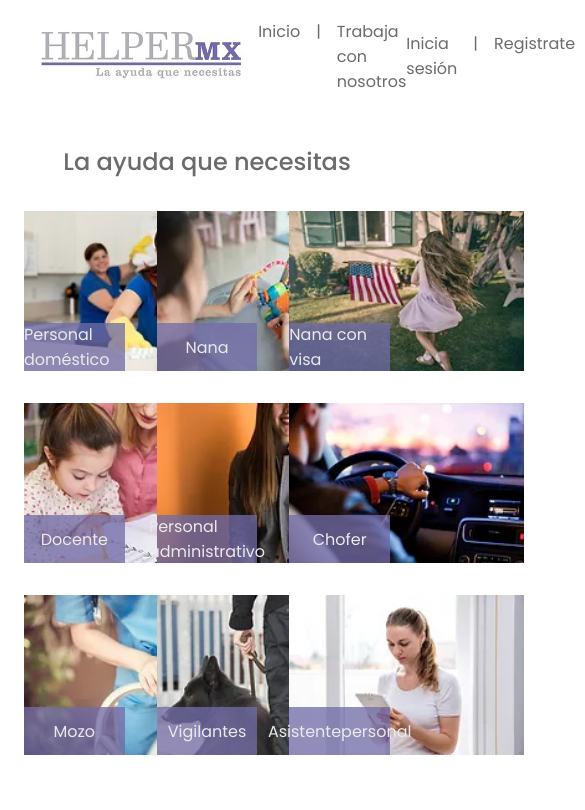
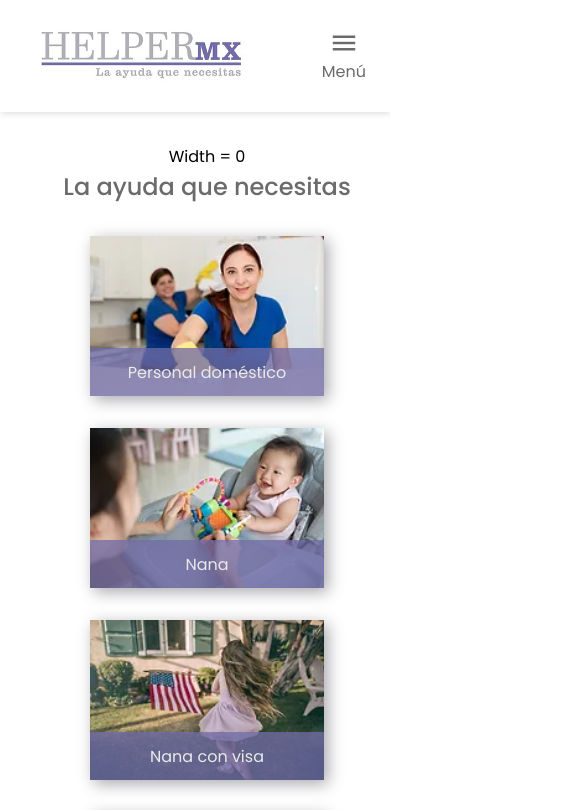
Before and after one commit to albertorodzba/HelperSystemFrontend, an Angular app: page / in a window 390 px wide. Shown: the top 810 px of the page, 585 px wide, since content can reach past the window. Built offline with nearby package versions, Linux system fonts and the light colour scheme.

Commit message:
[FEAT]: home page added

```diff
--- a/src/app/app.module.ts
+++ b/src/app/app.module.ts
@@ -4,11 +4,13 @@ import { BrowserModule } from '@angular/platform-browser';
 import { AppRoutingModule } from './app-routing.module';
 import { AppComponent } from './app.component';
 import { NavbarComponent } from './shared/layout/navbar/navbar.component';
+import { AddUserComponent } from './modules/usercrud/pages/add-user/add-user.component';
 
 @NgModule({
   declarations: [
     AppComponent,
-    NavbarComponent
+    NavbarComponent,
+    AddUserComponent
   ],
   imports: [
     BrowserModule,
--- a/src/app/modules/home/home.component.css
+++ b/src/app/modules/home/home.component.css
@@ -1,4 +1,4 @@
-.main-container{
+.main-container {
     align-items: center;
     display: flex;
     flex-direction: column;
@@ -6,7 +6,7 @@
     padding-top: 2rem;
 }
 
-.title{
+.title {
     color: var(--black-text);
     font-size: 24px;
     font-weight: 500;
@@ -15,28 +15,31 @@
 }
 
 
-.jobs-pictures{
+.jobs-pictures {
     display: grid;
     grid-template-columns: repeat(3, 1fr);
     column-gap: 2em;
     row-gap: 2em;
 }
-.jobs-pictures > *{
+
+.jobs-pictures>* {
     min-width: 0;
     min-height: 0;
 }
 
-.jobs-pictures > .job-card > .card-img{
+.jobs-pictures>.job-card>.card-img {
     height: 100%;
 
 }
-.job-card{
+
+.job-card {
+    box-shadow: 4px 4px 15px var(--box-shadow);
     height: 10rem;
     position: relative;
     transition: all .3s ease-in-out;
 }
 
-.job-card > .card-text{
+.job-card>.card-text {
     align-items: center;
     color: var(--white-text);
     background-color: var(--card-color);
@@ -44,12 +47,60 @@
     display: flex;
     height: 3rem;
     justify-content: center;
-    left:0;
+    left: 0;
     right: 0;
     position: absolute;
 
 }
 
 .job-card:hover {
-  transform: scale(1.01);
+    transform: scale(1.05);
 }
+
+/*additional info*/
+.contact-info {
+    align-items: center;
+    color: var(--black-text);
+    display: flex;
+    flex-direction: column;
+    margin-top: 4em;
+    margin-bottom: 1.5em;
+}
+
+
+.contact-info>a>img {
+    cursor: pointer;
+    height: 9rem;
+    transition: transform 0.3s ease-in;
+}
+
+.contact-info>a>img:hover{
+    transform: scale(1.05);
+}
+
+.contact-info > h3{
+    margin-bottom: 0.5em;
+}
+
+.contact-info>p:last-child {
+    font-size: 10px;
+}
+
+.contact-info>p:nth-last-child(2) {
+    font-size: 30px;
+    font-weight: 300;
+}
+
+/*Responsive code*/
+
+@media (max-width: 860px) {
+    .jobs-pictures {
+        grid-template-columns: repeat(2, 1fr);
+    }
+}
+
+@media (max-width: 620px) {
+    .jobs-pictures {
+        grid-template-columns: 1fr;
+    }
+}
--- a/src/app/modules/home/home.component.html
+++ b/src/app/modules/home/home.component.html
@@ -1,4 +1,5 @@
 <div class="main-container">
+    <p>Width = {{screenwidth}}</p>
 
     <h3 class="title">La ayuda que necesitas</h3>
 
@@ -42,4 +43,11 @@
         </div>
     </div>
 
+    <div class="contact-info">
+       <a href="https://www.facebook.com/profile.php?id=100063455624161&_rdc=1&_rdr"> <img src="https://img.icons8.com/fluency/240/facebook.png" alt="facebook"/></a>
+        <h3>Servicio en todo México</h3>
+        <p>Llamanos 56 20 26 30 52</p>
+
+        <p>Río Balsas 16 Col. Cuauhtémoc, Alcaldía Cuauhtémoc, CP. 06500 CDMX, México</p>
+    </div>
 </div>
--- a/src/app/modules/home/home.component.ts
+++ b/src/app/modules/home/home.component.ts
@@ -1,4 +1,4 @@
-import { Component } from '@angular/core';
+import { Component, HostListener } from '@angular/core';
 
 @Component({
   selector: 'app-home',
@@ -6,5 +6,11 @@ import { Component } from '@angular/core';
   styleUrls: ['./home.component.css']
 })
 export class HomeComponent {
+  screenwidth: number = 0;
+
+  @HostListener('window:resize', ['$event'])
+  onResize(): void{
+    this.screenwidth = window.innerWidth;
+  }
 
 }
--- /dev/null
+++ b/src/app/modules/userCRUD/pages/add-user/add-user.component.html
@@ -0,0 +1 @@
+<p>add-user works!</p>
--- a/src/app/shared/layout/navbar/navbar.component.css
+++ b/src/app/shared/layout/navbar/navbar.component.css
@@ -9,25 +9,111 @@
     padding: 1.5em;
     width: 100%;
 
+    box-shadow: 1px 1px 7px var(--box-shadow-navbar) ;
 }
 
-.logo{
+.logo {
     height: 5rem;
 }
 
-.navbar>.general-options {
+
+.general-options {
 
     display: flex;
     justify-content: space-around;
     list-style-type: none;
 
 }
+.general-options > .option > span{
+    margin-right: 0.5em;
+}
 
-.navbar> .general-options> .option, .user-option {
+hr {
+    display: none;
+}
+
+.general-options>.option,
+.option {
     cursor: pointer;
     margin-right: 1em;
+    transition: transform 0.3s ease-in-out;
 }
 
-.navbar > .general-options > .option:last-child, user-option:last-child{
+.general-options>.option:last-child,
+.option:last-child {
     margin-right: 0em;
 }
+
+.option:hover{
+    transform: scale(1.05);
+}
+
+.menu {
+    display: none;
+}
+
+
+@media (max-width: 910px) {
+    .navbar {
+        justify-content: space-between;
+    }
+
+    .general-options {
+        display: block;
+    }
+
+    .general-options>li:nth-last-child(3) {
+        display: none;
+    }
+
+    .general-options>.option,
+    .option {
+        margin-right: 0em;
+    }
+
+    .general-options {
+        display: flex;
+        flex-direction: column;
+    }
+
+    hr {
+        display: block;
+        margin: 0.5em 0;
+    }
+
+    .menu {
+        cursor: pointer;
+        display: block;
+        text-align: center;
+        transition: transform .3s ease-in-out;
+    }
+
+    .menu:hover {
+        transform: scale(1.05);
+    }
+
+    .menu-icon {
+        font-size: 30px;
+
+    }
+
+    .dropdown {
+        background-color: white;
+        border-radius: 1px;
+        box-shadow: 2px 1px 5px var(--box-shadow-navbar);
+        display: flex;
+        flex-direction: column;
+        padding: 0.8em;
+        position: absolute;
+        right: 1.5em;
+        top: 6em;
+        width: 16rem;
+        z-index: 99;
+        display: none;
+    }
+
+    .dropdown-visible{
+        display: block;
+    }
+
+}
--- a/src/app/shared/layout/navbar/navbar.component.html
+++ b/src/app/shared/layout/navbar/navbar.component.html
@@ -1,15 +1,30 @@
-<div class="navbar">
+<div class="navbar" #navbar>
     <!-- <h2>HELPERMX</h2> -->
     <img src="../../../../assets/images/helperlogoalto1.webp" alt="Problema al cargar la imagen" class="logo">
-    <ul class="general-options">
-        <li class="option">Inicio</li>
+
+
+
+    <ul class="general-options" #generalOptionsFirst>
+        <li class="option"><span class="material-icons-outlined">home</span>Inicio</li>
+        <hr />
         <li class="option">|</li>
-        <li class="option">Trabaja con nosotros</li>
+        <li class="option"><span class="material-icons-outlined">work_outline</span>Trabaja con nosotros</li>
+        <hr/>
     </ul>
 
-    <ul class="general-options">
-        <li class="user-option">Inicia sesión</li>
+    <ul class="general-options" #generalOptionsSecond>
+        <li class="option"><span class="material-icons-outlined">login</span>Inicia sesión</li>
         <li class="option">|</li>
-        <li class="user-option">Registrate</li>
+        <hr />
+        <li class="option"><span class="material-icons-outlined">assignment_ind</span>Registrate</li>
     </ul>
+
+    <div [ngClass]="{'dropdown-visible': isMenuOpen == true}" class="dropdown" #dropdown ></div>
+    <div class="menu" (click)="toggleMenu()">
+        <span class="material-icons-outlined menu-icon">
+            menu
+        </span>
+
+        <p>Menú</p>
+    </div>
 </div>
--- a/src/app/shared/layout/navbar/navbar.component.ts
+++ b/src/app/shared/layout/navbar/navbar.component.ts
@@ -1,10 +1,49 @@
-import { Component } from '@angular/core';
+import { AfterViewInit, Component, ElementRef, Host, HostListener, ViewChild } from '@angular/core';
+import { discardPeriodicTasks } from '@angular/core/testing';
 
 @Component({
   selector: 'app-navbar',
   templateUrl: './navbar.component.html',
   styleUrls: ['./navbar.component.css']
 })
-export class NavbarComponent {
+export class NavbarComponent implements AfterViewInit {
 
+  @ViewChild('dropdown') dropdown!: ElementRef<HTMLDivElement>;
+  @ViewChild('generalOptionsFirst') optionsFirst!: ElementRef;
+  @ViewChild('generalOptionsSecond') optionsSecond!: ElementRef;
+  @ViewChild('navbar') navbar!: ElementRef<HTMLDivElement>;
+
+  screenWidth:number = window.innerWidth;
+  isMenuOpen: boolean = false;
+
+  ngAfterViewInit(): void {
+
+    this.toggleDropdownOptions();
+
+  }
+
+  toggleMenu(): void {
+    this.isMenuOpen = !this.isMenuOpen;
+  }
+
+  @HostListener('window:resize', ['$event'])
+  onresize(): void {
+    this.screenWidth = window.innerWidth;
+    this.toggleDropdownOptions();
+    if (this.screenWidth > 910 && this.isMenuOpen == true) this.toggleMenu();
+  }
+
+  toggleDropdownOptions(): void {
+    if (this.screenWidth <= 910) {
+      this.dropdown.nativeElement.appendChild(this.optionsFirst.nativeElement);
+      this.dropdown.nativeElement.appendChild(this.optionsSecond.nativeElement);
+    }
+    else{
+      this.dropdown.nativeElement.removeChild(this.optionsFirst.nativeElement);
+      this.dropdown.nativeElement.removeChild(this.optionsSecond.nativeElement)
+
+      this.navbar.nativeElement.appendChild(this.optionsFirst.nativeElement)
+      this.navbar.nativeElement.appendChild(this.optionsSecond.nativeElement);
+    }
+  }
 }
--- a/src/index.html
+++ b/src/index.html
@@ -2,10 +2,15 @@
 <html lang="en">
 <head>
   <meta charset="utf-8">
-  <title>HelperSystemFrontend</title>
+  <title>HelperMx</title>
   <base href="/">
   <meta name="viewport" content="width=device-width, initial-scale=1">
-  <link rel="icon" type="image/x-icon" href="favicon.ico">
+  <link rel="icon" type="image/x-icon" href="./assets/icons/favicon.jpg">
+
+  <!--GOOGLE ICONS-->
+  <!-- <link rel="stylesheet" href="https://fonts.googleapis.com/css2?family=Material+Symbols+Outlined:opsz,wght,FILL,GRAD@20..48,100..700,0..1,-50..200" /> -->
+  <link href="https://fonts.googleapis.com/icon?family=Material+Icons+Outlined"
+      rel="stylesheet">
 </head>
 <body>
   <app-root></app-root>
--- a/src/styles.css
+++ b/src/styles.css
@@ -7,11 +7,26 @@
     --white-text: #eaeaea;
     --black-text: #6b6b6b;
     --padding-left-right: 1.5em;
+    --box-shadow-navbar: rgb(217, 217, 217);
+    --box-shadow: #a8a8ad;
+    --screen-small: 620px;
+    --screen-medium: 860px;
 }
 
 *{
     margin: 0;
     padding: 0;
     box-sizing: border-box;
-    font-family: 'Poppins', sans-serif;;
+    font-family: 'Poppins', sans-serif;
 }
+
+/*GOOGLE ICONS*/
+
+.material-icons-outlined {
+  vertical-align: text-bottom;
+  font-variation-settings:
+  'FILL' 0,
+  'wght' 400,
+  'GRAD' 0,
+  'opsz' 48
+}
```
Also changed, not shown: src/app/modules/userCRUD/pages/add-user/add-user.component.ts (added, +10 -0 lines), src/app/modules/userCRUD/pages/add-user/add-user.component.css (added), src/assets/icons/favicon.jpg (added).
